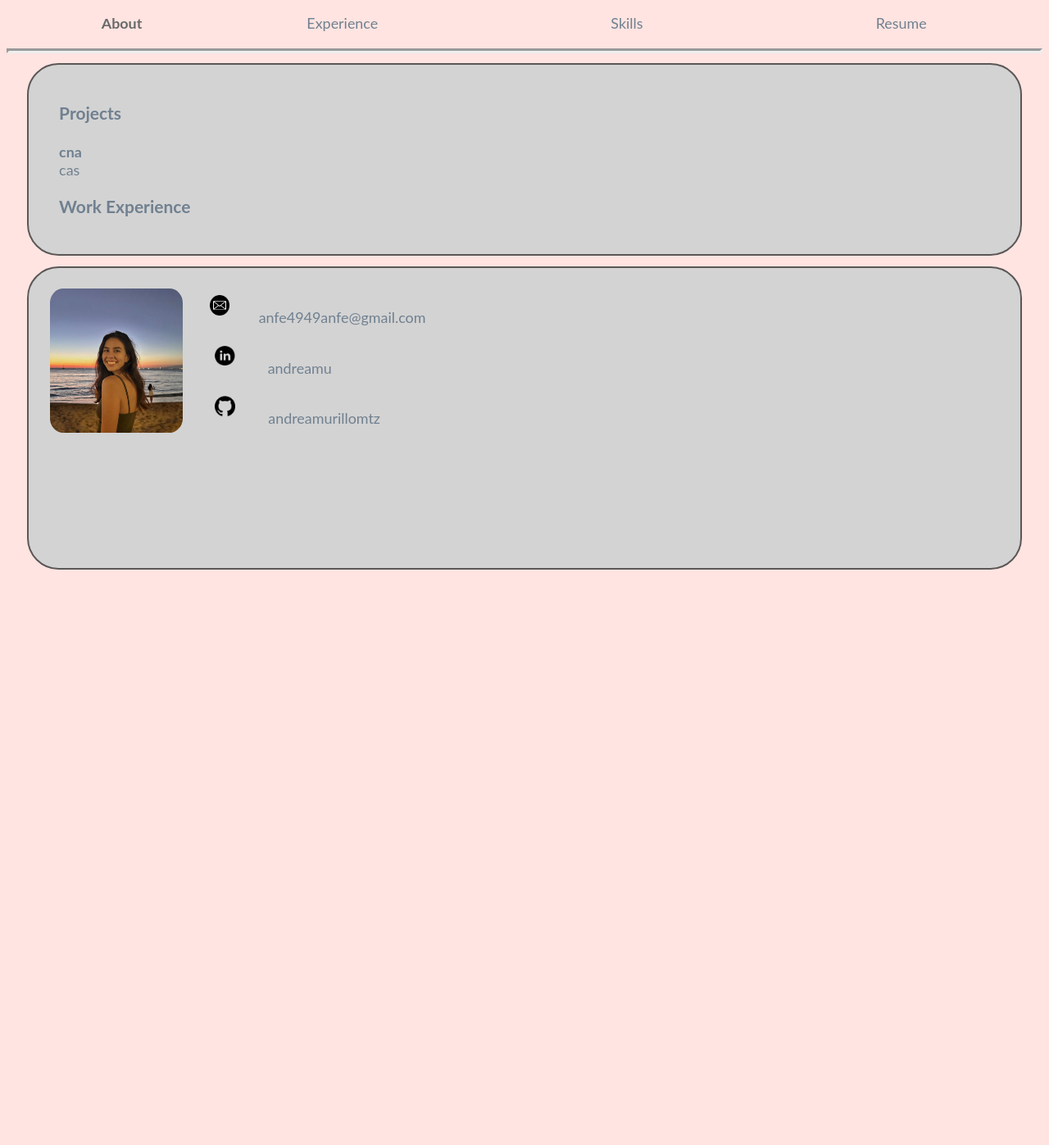
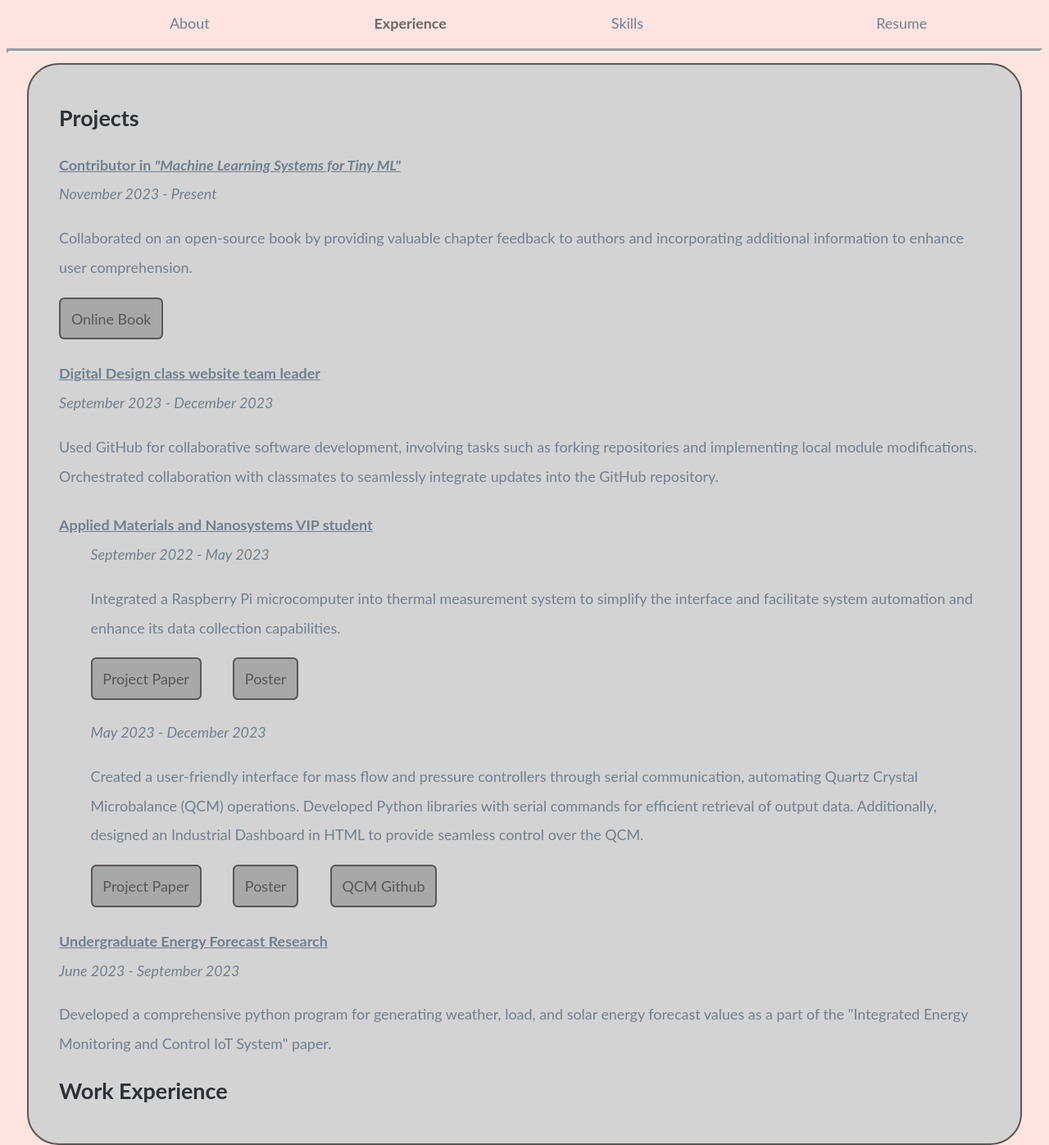
Before and after one commit to andreamurillomtz/Portafolio, a website: page experience.html in a window 1280 px wide. Shown: the part 160-1557 px from the top of the page at 82% size. Before the commit the page ends 868 px from the top, so only its background shows below. Drawn offline with Linux system fonts and the light colour scheme; no server answers.

Commit message:
make changes

```diff
--- a/experience.html
+++ b/experience.html
@@ -14,8 +14,8 @@
     <hr>
     <nav>
         <div class = "sections">
-            <p><a href="index.html" class = "current_sec">About</a></p>
-            <p><a href="experience.html" class = "sec">Experience</a></p>
+            <p><a href="index.html" class = "sec">About</a></p>
+            <p><a href="experience.html" class = "current_sec">Experience</a></p>
             <p><a href="skills.html" class = "sec">Skills</a></p>
             <p><a href="https://drive.google.com/file/d/1t0FH9sjKuQtAXj3Y2CmlwhWYSs3hujJM/view?usp=sharing" class = "sec">Resume</a></p>
         </div>
@@ -23,10 +23,46 @@
     <hr>
     <div class = "container">
         <div  class="about">
-            <h3>Projects</h3>
-            <h4>cna</h4>
-            cas
-            <h3>Work Experience</h3>
+            <h2 style="color: #2c3136">Projects</h2>
+            <h4 class = "projects"><u>Contributor in <i>"Machine Learning Systems for Tiny ML"</i></u></h4>
+            <i class = "projects">November 2023 - Present</i>
+            <p class = "projects">Collaborated on an open-source book by providing valuable chapter feedback to authors and incorporating additional information to enhance user comprehension.</p>
+            <div class = "link_container">
+                <a href="https://harvard-edge.github.io/cs249r_book/" class = "paper_link">Online Book</a>
+            </div>
+            <h4 class = "projects"><u>Digital Design class website team leader</u></h4>
+            <i class = "projects">September 2023 - December 2023</i>
+            <p class = "projects">Used GitHub for collaborative software development, involving tasks such as forking repositories and implementing local module modifications. Orchestrated collaboration with classmates to seamlessly integrate updates into the GitHub repository.</p>
+            <h4 class = "projects"><u>Applied Materials and Nanosystems VIP student</u></h4>
+            <i class = "projects" style="margin-left: 3vw">September 2022 - May 2023</i>
+            <p class = "projects" style="margin-left: 3vw">Integrated a Raspberry Pi microcomputer into thermal measurement system to simplify the interface and facilitate system automation and enhance its data collection capabilities.</p>
+            <div class = "multiple_links">
+                <div class = "link_container" style="margin-left: 3vw">
+                    <a href="https://drive.google.com/file/d/1jtLJusf2CwBm4N-_Cg0nWW6clrF0IW9o/view?usp=sharing" class = "paper_link">Project Paper</a>
+                </div>
+                <div class = "link_container" style="margin-left: 3vw">
+                    <a href="https://drive.google.com/file/d/1__2qv2Z6dqavFSomHYjCfGehrsW6GugE/view?usp=sharing" class = "paper_link">Poster</a>
+                </div>
+            </div>
+            <br>
+            <br>
+            <i class = "projects" style="margin-left: 3vw">May 2023 - December 2023</i>
+            <p class = "projects" style="margin-left: 3vw">Created a user-friendly interface for mass flow and pressure controllers through serial communication, automating Quartz Crystal Microbalance (QCM) operations. Developed Python libraries with serial commands for efficient retrieval of output data. Additionally, designed an Industrial Dashboard in HTML to provide seamless control over the QCM.</p>
+            <div class = "multiple_links">
+                <div class = "link_container" style="margin-left: 3vw">
+                    <a href="https://drive.google.com/file/d/1mC9Y-JMEWRwtdl5_oVyP2e29gvFpoWnY/view?usp=sharing" class = "paper_link">Project Paper</a>
+                </div>
+                <div class = "link_container" style="margin-left: 3vw">
+                    <a href="https://drive.google.com/file/d/1CkNVEFqZ6HsTaXTmb5oWKI4htTX2UHZg/view?usp=sharing" class = "paper_link">Poster</a>
+                </div>
+                <div class = "link_container" style="margin-left: 3vw">
+                    <a href="https://github.com/andreamurillomtz/QCM" class = "paper_link">QCM Github</a>
+                </div>
+            </div>
+            <h4 class = "projects"><u>Undergraduate Energy Forecast Research</u></h4>
+            <i class = "projects">June 2023 - September 2023</i>
+            <p class = "projects">Developed a comprehensive python program for generating weather, load, and solar energy forecast values as a part of the "Integrated Energy Monitoring and Control IoT System" paper.</p>
+            <h2 style="color: #2c3136">Work Experience</h2>
         </div>
     </div>
     <footer class = "container">
--- a/style.css
+++ b/style.css
@@ -13,7 +13,7 @@ h1 {
 hr {
     height:3%;
     border-width: medium;
-    margin: 0%;
+    margin: 0;
     background-color: #708090;
     vertical-align: baseline;
     display: flex;
@@ -33,6 +33,24 @@ a {
     display: flex;
     margin: 0.3vw 11.1vw 0.3vw;
     height: auto;
+}
+.paper_link {
+    color: #5B5756;
+    font-size: 1.4vw;
+    display: flex;
+    margin: 1vw;
+}
+.paper_link:hover{
+    color: #3d3d3d;
+    font-weight: bold;
+}
+.text_link {
+    color: #708090;
+    font-size: 1.4vw;
+}
+.text_link:hover{
+    color: #696969;
+    font-weight: bold;
 }
 .sec:hover{
     color: #696969;
@@ -61,7 +79,7 @@ a {
     padding-left: 40%;
 }
 h4 {
-    margin-bottom: 0%;
+    margin-bottom: 0;
 }
 .container{
     border: 2px solid #5B5756;
@@ -74,6 +92,17 @@ h4 {
     display: flex;
     height: fit-content;
 }
+.link_container{
+    border: 2px solid #5B5756;
+    background-color: #a8a8a8;
+    text-align: left;
+    color: #2a2e33;
+    margin-top: auto;
+    border-radius: 0.5vw 0.5vw 0.5vw 0.5vw;
+    display: flex;
+    height: fit-content;
+    width: fit-content;
+}
 .about_boxes {
     display:flex;
     justify-content:space-between;
@@ -84,7 +113,7 @@ h4 {
     text-align: center;
     color: #708090;
     border-radius: 4% 4% 4% 4%;
-    padding: 1%;
+    padding: 2% 5%;
     display: flex;
     height: fit-content;
     width: fit-content;
@@ -92,7 +121,7 @@ h4 {
 .lists{
     text-align: left;
 }
-li {
+.li {
     margin-bottom: 10%;
 }
 img.portrait{
@@ -103,22 +132,25 @@ img.portrait{
     align-items: center;
 }
 .information{
-    display: inline-grid;
+    display: grid;
     grid-template-rows: 20% 20% 20%;
-    padding-top: 0.7%;
+
 }
 img.icons {
     width: 35%;
     height: auto;
     max-height: 40%;
     object-fit: contain;
-    justify-content: left;
+    vertical-align: middle;
 }
 .about {
     color: #708090;
     font-size: 1.4vw;
     margin-left: 1%;
     margin-right: 1%;
+}
+.projects {
+    line-height: 200%;
 }
 .sub_about {
     color: #708090;
@@ -127,13 +159,14 @@ img.icons {
 .info {
     color: #708090;
     font-size: 1.4vw;
-    margin: 1%;
 }
 .info:hover{
     color: #696969;
     font-weight: bold;
 }
 .contact {
-    display: flex;
-    vertical-align: middle;
+    display: inline-flex;
 }
+.multiple_links {
+    display: inline-flex;
+}
```
Also changed, not shown: index.html (+18 -18 lines), skills.html (+15 -6 lines).
